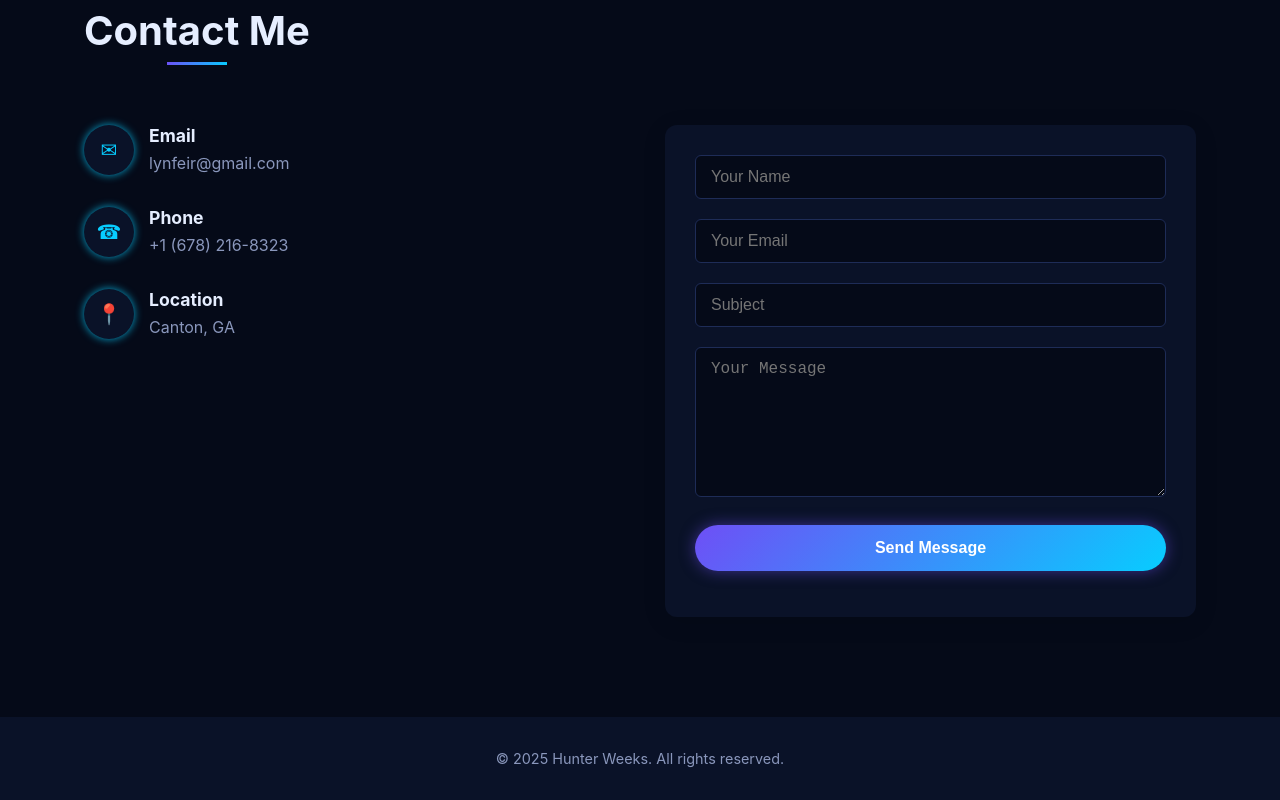
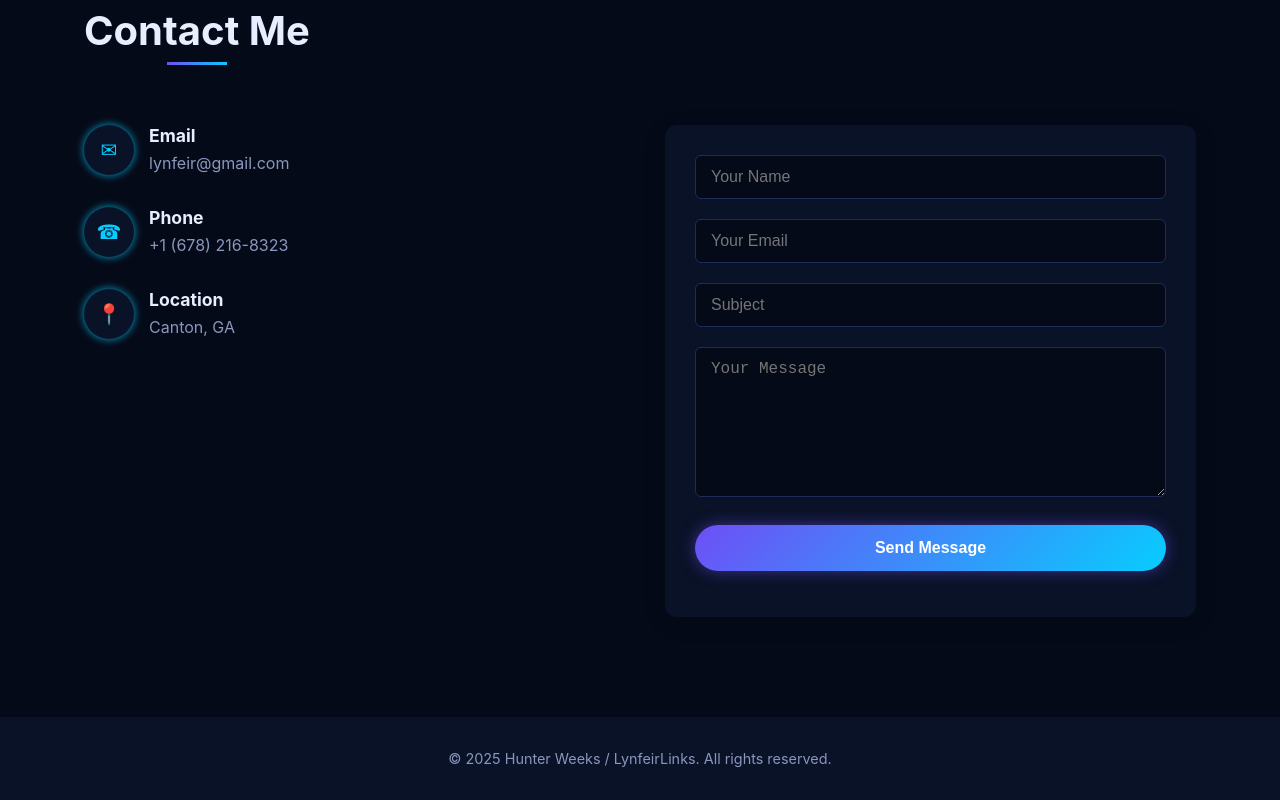
Before and after one commit to lynfeir/lynfeirlinks, a plain HTML site: page index.html in a window 1280 px wide. Shown: the part 3223-4023 px from the top of the page. Drawn offline with Linux system fonts and the light colour scheme; animation ran at ten frames a second.

Commit message:
Updated footer

```diff
--- a/index.html
+++ b/index.html
@@ -254,7 +254,7 @@
 
     <footer>
         <div class="container">
-            <p>&copy; 2025 Hunter Weeks. All rights reserved.</p>
+            <p>&copy; 2025 Hunter Weeks / LynfeirLinks. All rights reserved.</p>
         </div>
     </footer>
 
```
